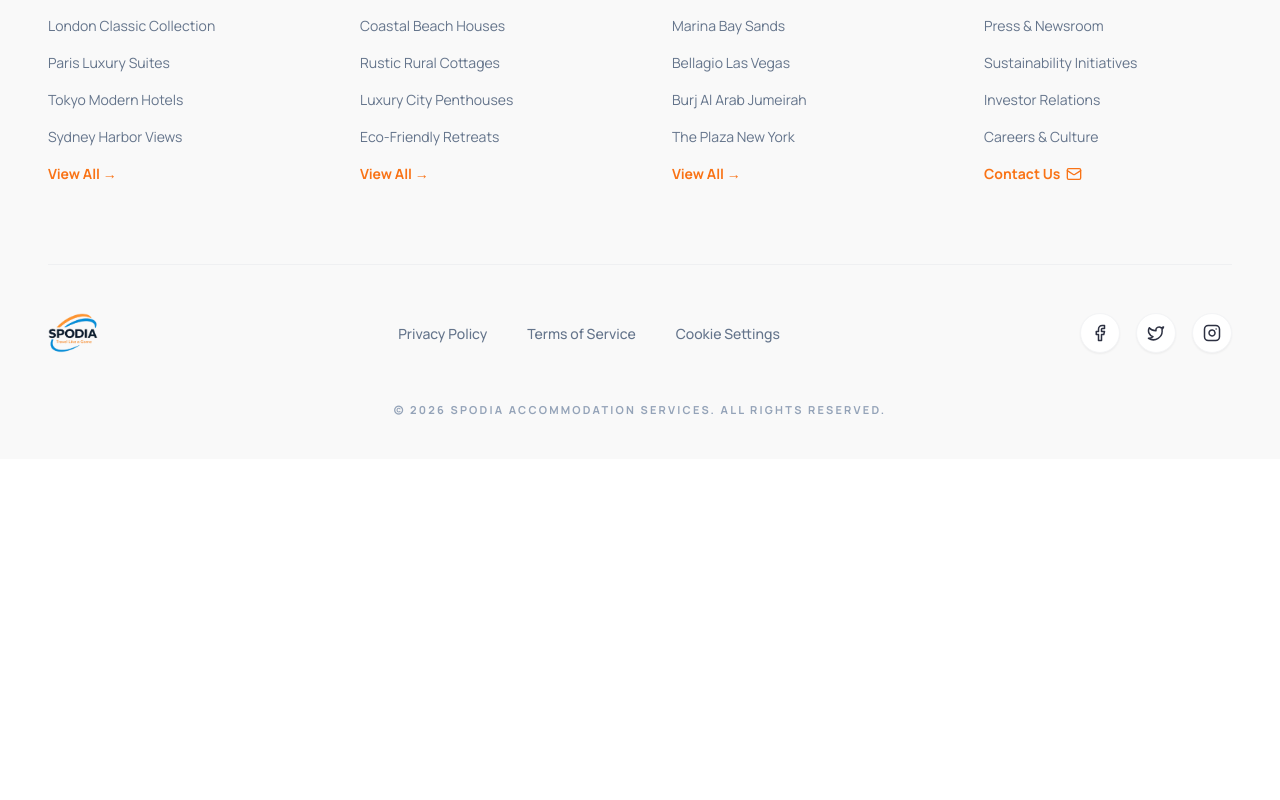
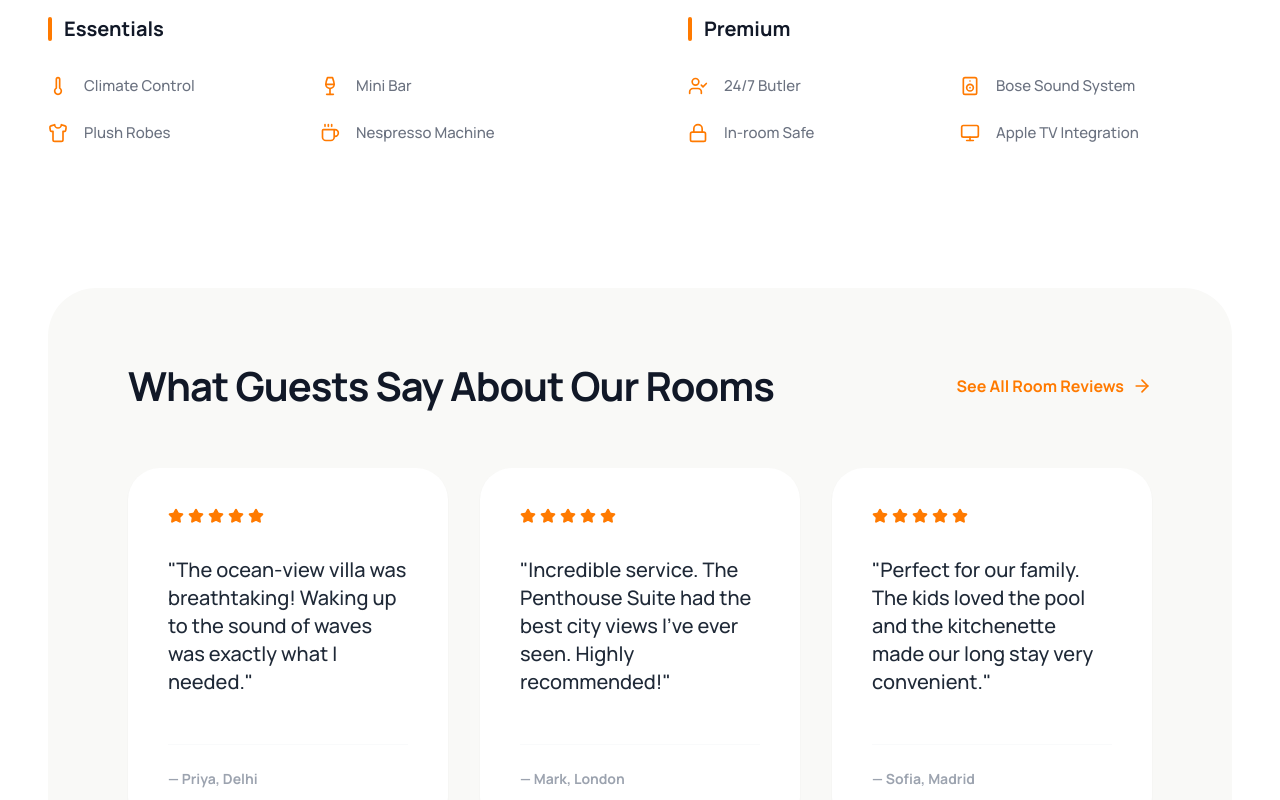
Before and after one commit to a2z-dev007/spodia-subdomain, a Next.js app: page /hotel/1/rooms in a window 1280 px wide. Shown: the part 2760-3560 px from the top of the page. Before the commit the page ends 3219 px from the top, so only its background shows below. Built offline with nearby package versions, Linux system fonts and the light colour scheme; no server answers.

Commit message:
added room review and amenities

```diff
--- a/src/app/(subdomain)/hotel/[entityKey]/rooms/page.tsx
+++ b/src/app/(subdomain)/hotel/[entityKey]/rooms/page.tsx
@@ -2,6 +2,8 @@ import RoomsHero from "@/components/hotel/sections/RoomsHero";
 import RoomsListing from "@/components/hotel/sections/RoomsListing";
 import RoomComparison from "@/components/hotel/sections/RoomComparison";
 import DiscountBanner from "@/components/hotel/sections/DiscountBanner";
+import RoomAmenities from "@/components/hotel/sections/RoomAmenities";
+import RoomReviews from "@/components/hotel/sections/RoomReviews";
 import { buildHotelSegmentMetadata } from "@/lib/seo/metadata";
 
 type Props = { params: Promise<{ entityKey: string }> };
@@ -28,6 +30,12 @@ export default async function Page({ params }: Props) {
 
       {/* Section 4: Promotions & Discounts */}
       <DiscountBanner />
+
+      {/* Section 5: Global Room Amenities */}
+      <RoomAmenities />
+
+      {/* Section 6: Guest Testimonials */}
+      <RoomReviews />
     </div>
   );
 }
--- /dev/null
+++ b/src/components/hotel/sections/RoomAmenities.tsx
@@ -0,0 +1,83 @@
+"use client";
+
+import React from "react";
+import {
+  Thermometer,
+  Wine,
+  Shirt,
+  Coffee,
+  UserCheck,
+  Speaker,
+  Lock,
+  Monitor,
+  ChevronDown
+} from "lucide-react";
+import roomsData from "@/data/jsons/rooms.json";
+
+const iconMap: Record<string, any> = {
+  Thermometer,
+  Wine,
+  Shirt,
+  Coffee,
+  UserCheck,
+  Speaker,
+  Lock,
+  Monitor
+};
+
+export default function RoomAmenities() {
+  return (
+    <section className="w-full max-w-[1440px] mx-auto px-6 md:px-12 py-16 md:py-20">
+      <div className="flex justify-between items-center mb-12">
+        <h2 className="text-[32px] font-bold text-gray-900">All Room Amenities</h2>
+        <button className="flex items-center gap-2 text-sm font-bold text-[#FF7A00] hover:opacity-80 transition-all">
+          Show All <ChevronDown className="w-4 h-4" />
+        </button>
+      </div>
+
+      <div className="grid grid-cols-1 md:grid-cols-2 gap-12 lg:gap-24">
+        {/* Essentials */}
+        <div className="flex flex-col gap-8">
+          <div className="flex items-center gap-3">
+            <div className="w-1 h-6 bg-[#FF7A00] rounded-full" />
+            <h3 className="text-xl font-bold text-gray-900">Essentials</h3>
+          </div>
+          <div className="grid grid-cols-2 gap-y-6">
+            {roomsData.globalAmenities.essentials.map((item, idx) => {
+              const Icon = iconMap[item.icon] || Coffee;
+              return (
+                <div key={idx} className="flex items-center gap-4 group">
+                  <Icon className="w-5 h-5 text-[#FF7A00] transition-transform group-hover:scale-110" />
+                  <span className="text-[15px] font-medium text-gray-500">
+                    {item.name}
+                  </span>
+                </div>
+              );
+            })}
+          </div>
+        </div>
+
+        {/* Premium */}
+        <div className="flex flex-col gap-8">
+          <div className="flex items-center gap-3">
+            <div className="w-1 h-6 bg-[#FF7A00] rounded-full" />
+            <h3 className="text-xl font-bold text-gray-900">Premium</h3>
+          </div>
+          <div className="grid grid-cols-2 gap-y-6">
+            {roomsData.globalAmenities.premium.map((item, idx) => {
+              const Icon = iconMap[item.icon] || Monitor;
+              return (
+                <div key={idx} className="flex items-center gap-4 group">
+                  <Icon className="w-5 h-5 text-[#FF7A00] transition-transform group-hover:scale-110" />
+                  <span className="text-[15px] font-medium text-gray-500">
+                    {item.name}
+                  </span>
+                </div>
+              );
+            })}
+          </div>
+        </div>
+      </div>
+    </section>
+  );
+}
--- /dev/null
+++ b/src/components/hotel/sections/RoomReviews.tsx
@@ -0,0 +1,55 @@
+"use client";
+
+import React from "react";
+import { Star, ArrowRight } from "lucide-react";
+import Link from "next/link";
+import roomsData from "@/data/jsons/rooms.json";
+
+export default function RoomReviews() {
+  return (
+    <section className="w-full max-w-[1440px] mx-auto px-6 md:px-12 py-16">
+      <div className="bg-[#F9F9F7] rounded-[48px] p-10 md:p-16 lg:p-20">
+        <div className="flex flex-col md:flex-row justify-between items-start md:items-center gap-6 mb-16">
+          <h2 className="text-3xl md:text-[40px] font-bold text-gray-900 tracking-tight">
+            What Guests Say About Our Rooms
+          </h2>
+          <Link
+            href="#"
+            className="flex items-center gap-2 text-base font-bold text-[#FF7A00] hover:opacity-80 transition-all group"
+          >
+            See All Room Reviews
+            <ArrowRight className="w-5 h-5 transition-transform group-hover:translate-x-1" />
+          </Link>
+        </div>
+
+        <div className="grid grid-cols-1 md:grid-cols-3 gap-8">
+          {roomsData.reviews.map((review) => (
+            <div
+              key={review.id}
+              className="bg-white rounded-[32px] p-8 md:p-10 flex flex-col h-full shadow-sm hover:shadow-md transition-shadow group"
+            >
+              <div className="flex gap-1 mb-8">
+                {[...Array(5)].map((_, i) => (
+                  <Star
+                    key={i}
+                    className={`w-4 h-4 ${i < review.rating ? "fill-[#FF7A00] text-[#FF7A00]" : "text-gray-200"}`}
+                  />
+                ))}
+              </div>
+
+              <p className="text-lg md:text-xl font-medium text-gray-800 leading-relaxed mb-12 flex-1">
+                {review.text}
+              </p>
+
+              <div className="pt-6 border-t border-gray-50">
+                <p className="text-sm font-bold text-gray-400">
+                  — {review.author}
+                </p>
+              </div>
+            </div>
+          ))}
+        </div>
+      </div>
+    </section>
+  );
+}
--- a/src/data/jsons/rooms.json
+++ b/src/data/jsons/rooms.json
@@ -68,5 +68,39 @@
       "size": "950 sq ft",
       "view": "Garden/Pool"
     }
+  ],
+  "globalAmenities": {
+    "essentials": [
+      { "name": "Climate Control", "icon": "Thermometer" },
+      { "name": "Mini Bar", "icon": "Wine" },
+      { "name": "Plush Robes", "icon": "Shirt" },
+      { "name": "Nespresso Machine", "icon": "Coffee" }
+    ],
+    "premium": [
+      { "name": "24/7 Butler", "icon": "UserCheck" },
+      { "name": "Bose Sound System", "icon": "Speaker" },
+      { "name": "In-room Safe", "icon": "Lock" },
+      { "name": "Apple TV Integration", "icon": "Monitor" }
+    ]
+  },
+  "reviews": [
+    {
+      "id": 1,
+      "rating": 5,
+      "text": "\"The ocean-view villa was breathtaking! Waking up to the sound of waves was exactly what I needed.\"",
+      "author": "Priya, Delhi"
+    },
+    {
+      "id": 2,
+      "rating": 5,
+      "text": "\"Incredible service. The Penthouse Suite had the best city views I've ever seen. Highly recommended!\"",
+      "author": "Mark, London"
+    },
+    {
+      "id": 3,
+      "rating": 5,
+      "text": "\"Perfect for our family. The kids loved the pool and the kitchenette made our long stay very convenient.\"",
+      "author": "Sofia, Madrid"
+    }
   ]
 }
```
